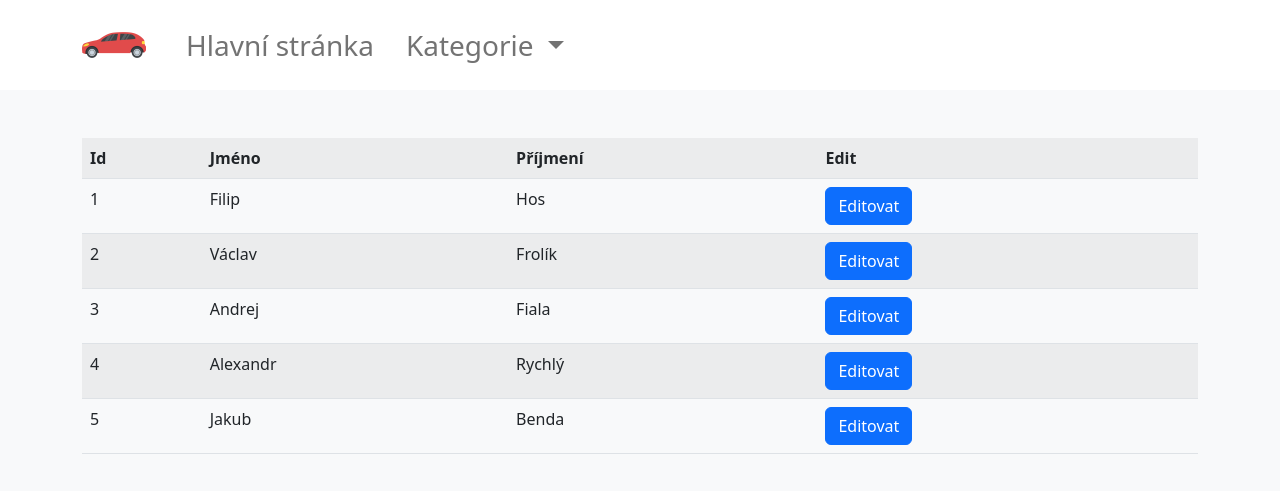
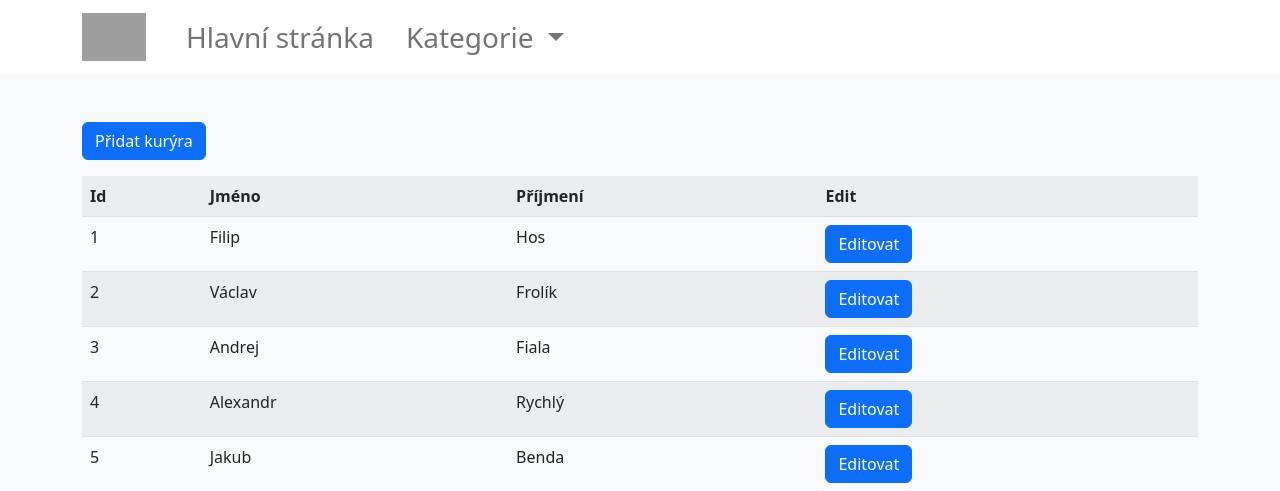
Before and after one commit to CZMrBread/kracmiki_stranky, a PHP site: page /kuryri.php in a window 1280 px wide. Shown: the top 491 px of the page. Run offline with PHP 8.4, Linux system fonts and the light colour scheme; data comes from the database, SQL or seed files in the repository; grey boxes are pictures that could not be loaded.

Commit message:
add kurýr modal

```diff
--- a/kuryri.php
+++ b/kuryri.php
@@ -10,6 +10,41 @@
 <body class="bg-light">
 <?php include("navbar.html") ?>
 <main class="container pt-5">
+
+    <button type="button" class="btn btn-primary mb-3" data-bs-toggle="modal" data-bs-target="#pridatKuryra">
+        Přidat kurýra
+    </button>
+
+    <div class="modal fade" id="pridatKuryra" tabindex="-1" aria-labelledby="pridatKuryraLabel" aria-hidden="true">
+        <div class="modal-dialog modal-fullscreen-md-down modal-dialog-centered">
+            <div class="modal-content">
+                <div class="modal-header">
+                    <h5 class="modal-title" id="pridatKuryraLabel">Přidat kurýra</h5>
+                    <button type="button" class="btn-close" data-bs-dismiss="modal" aria-label="Close"></button>
+                </div>
+                <div class="modal-body">
+                    <form>
+                        <div class="form-floating mb-3">
+                            <input type="text" class="form-control" id="jmenoInput" placeholder="name@example.com">
+                            <label for="jmenoInput">Jméno</label>
+                        </div>
+                        <div class="form-floating mb-3">
+                            <input type="text" class="form-control" id="prijmeniInput" placeholder="name@example.com">
+                            <label for="prijmeniInput">Příjmení</label>
+                        </div>
+                        <div class="form-floating mb-3">
+                            <input type="tel" class="form-control" id="telefonInput" placeholder="name@example.com">
+                            <label for="telefonInput">Telefon</label>
+                        </div>
+                        <button type='submit' class='w-100 btn btn-primary'>Přidat kurýra</button>
+                    </form>
+                </div>
+                <div class="modal-footer">
+                    <button type="button" class="w-100 btn btn-danger" data-bs-dismiss="modal">Zavřít</button>
+                </div>
+            </div>
+        </div>
+    </div>
     <?php
     $mysqli = new mysqli("localhost","root","","rozvoz");
     // Check connection
@@ -39,23 +74,32 @@ Editovat            </button>
 
 <!-- Modal -->
 <div class='modal fade' id='exampleModal$kuryr[idk]' tabindex='-1' aria-labelledby='exampleModalLabel$kuryr[idk]' aria-hidden='true'>
-  <div class='modal-dialog'>
+  <div class='modal-dialog modal-fullscreen-md-down modal-dialog-centered'>
     <div class='modal-content'>
       <div class='modal-header'>
         <h5 class='modal-title' id='exampleModalLabel$kuryr[idk]'>Modal title</h5>
         <button type='button' class='btn-close' data-bs-dismiss='modal' aria-label='Close'></button>
       </div>
       <div class='modal-body'>
-        <form>
+        <form method='post' action='scripts.php'>
+            <input type='hidden' value='$kuryr[idk]'>
             <div class='form-floating mb-3'>
-                <input type='text' value='$kuryr[jmeno]' class='form-control' id='floatingInput' placeholder='name@example.com'>
-                <label for='floatingInput'>Jméno</label>
+                <input type='text' value='$kuryr[jmeno]' class='form-control' id='jmenoInput$kuryr[idk]' placeholder='name@example.com'>
+                <label for='jmenoInput$kuryr[idk]'>Jméno</label>
             </div>
+            <div class='form-floating mb-3'>
+                <input type='text' value='$kuryr[prijmeni]' class='form-control' id='prijmeniInput$kuryr[idk]' placeholder='name@example.com'>
+                <label for='prijmeniInput$kuryr[idk]'>Příjmení</label>
+            </div>
+            <div class='form-floating mb-3'>
+                <input type='tel' value='$kuryr[tel_cislo]' class='form-control' id='telefonInput$kuryr[idk]' placeholder='name@example.com'>
+                <label for='telefonInput$kuryr[idk]'>Telefon</label>
+            </div>
+            <button type='submit' class='w-100 btn btn-primary'>Uložit</button>
         </form>
       </div>
       <div class='modal-footer'>
-        <button type='button' class='btn btn-secondary' data-bs-dismiss='modal'>Close</button>
-        <button type='button' class='btn btn-primary'>Save changes</button>
+        <button type='button' class='w-100 btn btn-danger ' data-bs-dismiss='modal'>Zavřít</button>
       </div>
     </div>
   </div>
--- /dev/null
+++ b/scripts.php
@@ -0,0 +1 @@
+<?php
```
Also changed, not shown: car.png (deleted).
